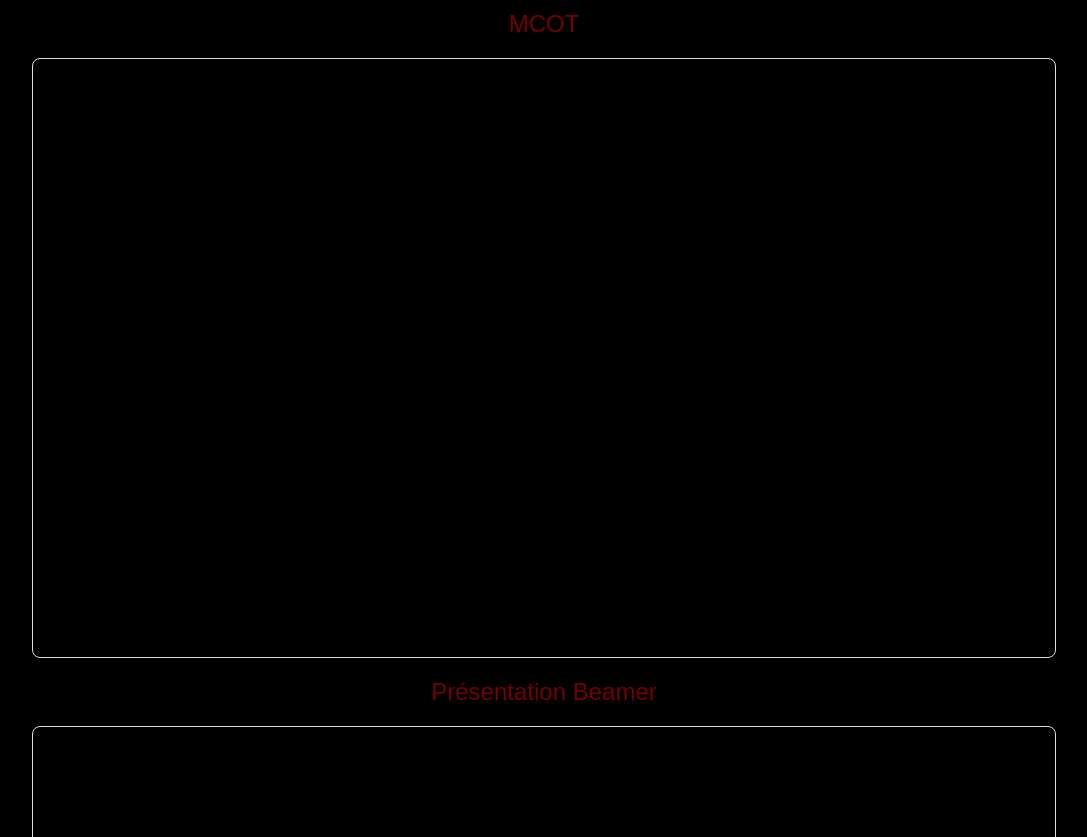
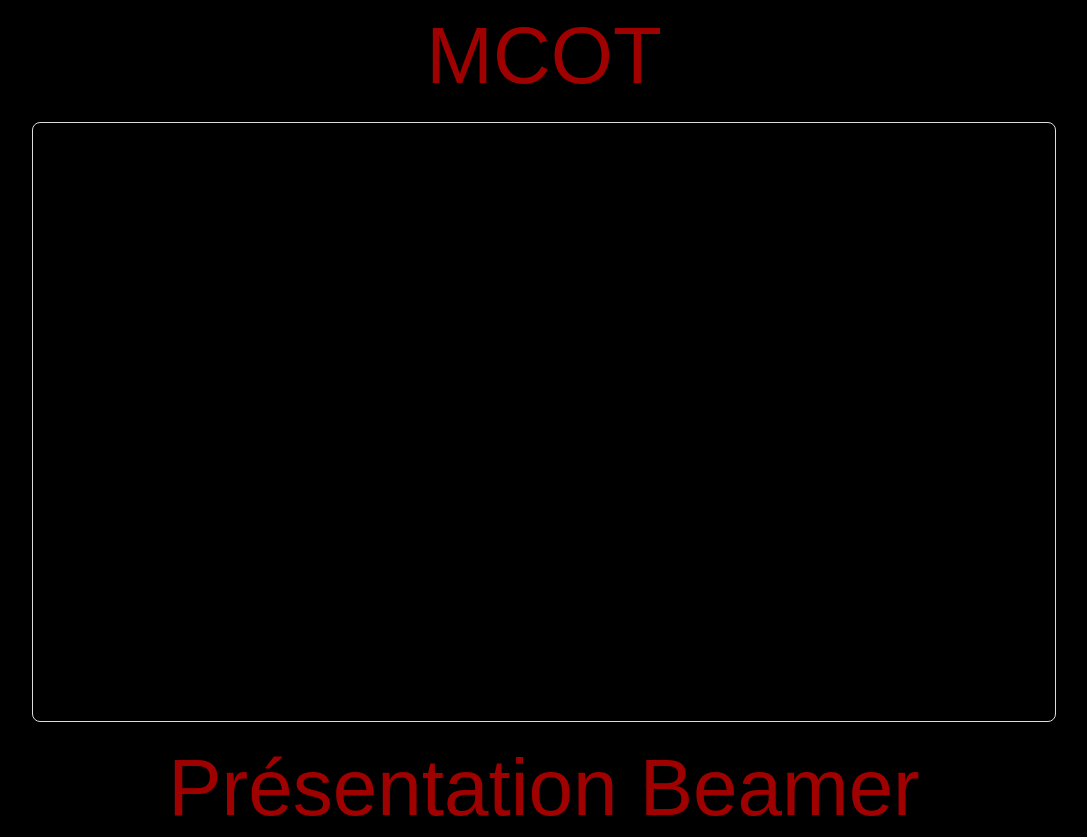
Before and after one commit to UseLess289/sam-gallery2.0, a plain HTML site: page TIPE/pdf.html in a window 1280 px wide. Shown: the top 837 px of the page, without its empty margins (96-1183 px from the left). Drawn offline with Linux system fonts and the light colour scheme.

Commit message:
maj sur pdf.html

```diff
--- a/TIPE/pdf.html
+++ b/TIPE/pdf.html
@@ -7,7 +7,7 @@
 <body>
 
     <div class="pdf-section">
-        <h2>MCOT</h2>
+        <h1>MCOT</h1>
         <div class="pdf-container">
             <iframe src="../PDFs/Mcot_16804.pdf"></iframe>
         </div>
@@ -15,7 +15,7 @@
 
 
     <div class="pdf-section">
-        <h2>Présentation Beamer</h2>
+        <h1>Présentation Beamer</h1>
         <div class="pdf-container">
             <iframe src="../PDFs/3 (2).pdf"></iframe>
         </div>
```
